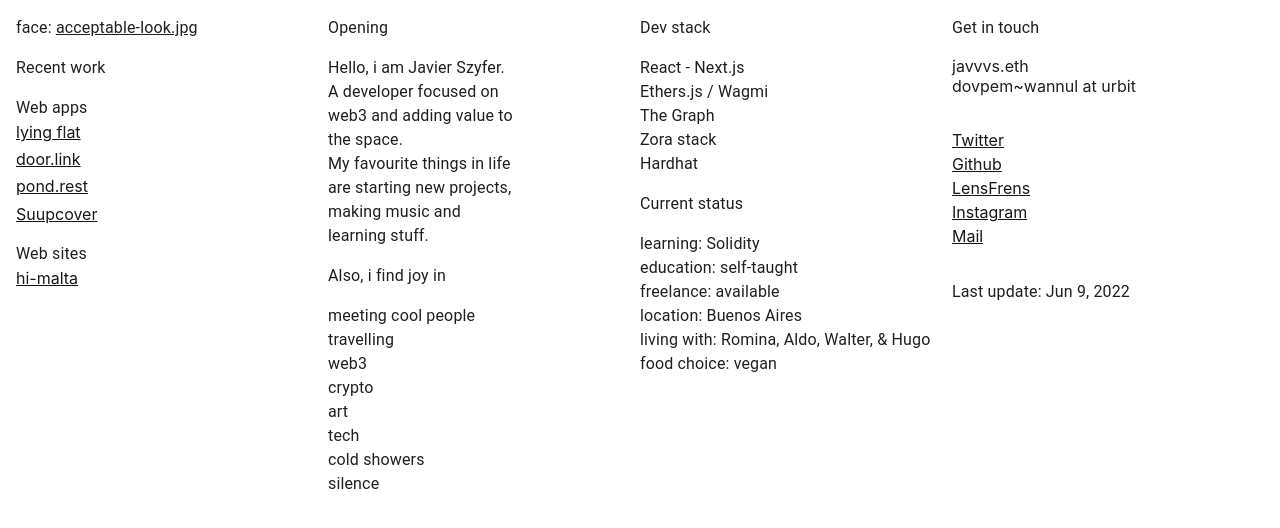
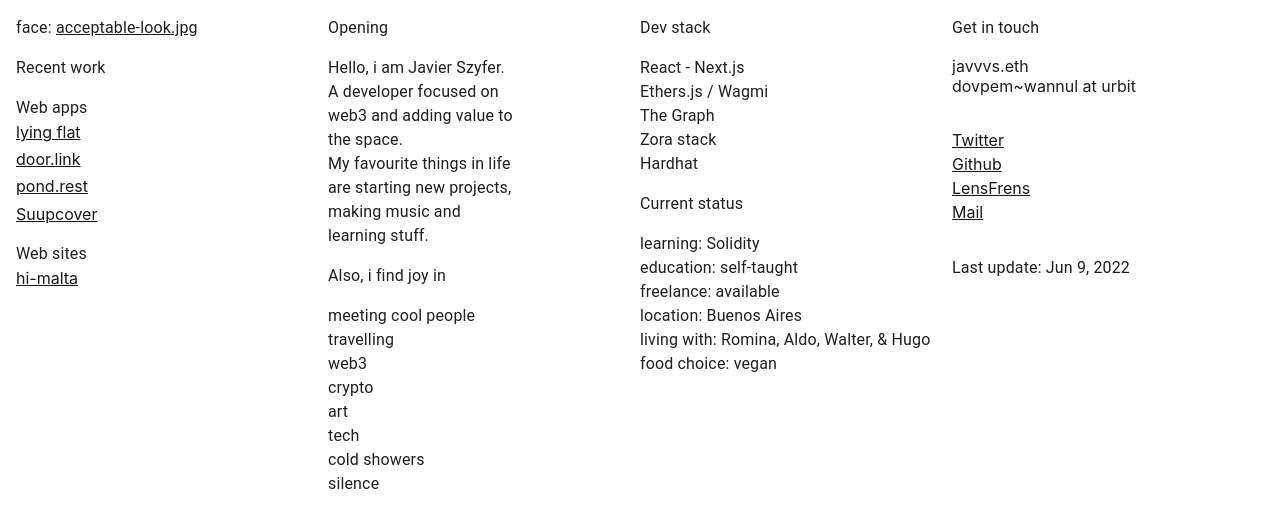
Before and after one commit to Javier-Szyfer/personal, a Next.js app: page / in a window 1280 px wide. Shown: the top 528 px of the page. Built offline with nearby package versions, Linux system fonts and the light colour scheme.

Commit message:
update node

```diff
--- a/pages/index.js
+++ b/pages/index.js
@@ -63,11 +63,11 @@ export default function Home() {
             {isShown && (
               <div className="imageContainer">
                 <Image
-                  placeholder="blur"
                   className="image"
                   src="/profilepic.jpg"
                   alt="javier's portrait"
                   layout="fixed"
+                  priority={true}
                   width={300}
                   height={400}
                 />
@@ -210,13 +210,6 @@ export default function Home() {
             >
               LensFrens
             </a>
-            <a
-              href="https://www.instagram.com/szy_e_"
-              rel="noopener"
-              target="_blank"
-            >
-              Instagram
-            </a>
             <a href="mailto:hello@javier.onl" rel="noopener" target="_blank">
               Mail
             </a>
```
Also changed, not shown: 1 other file (tests, documents, lock files or other folders).
